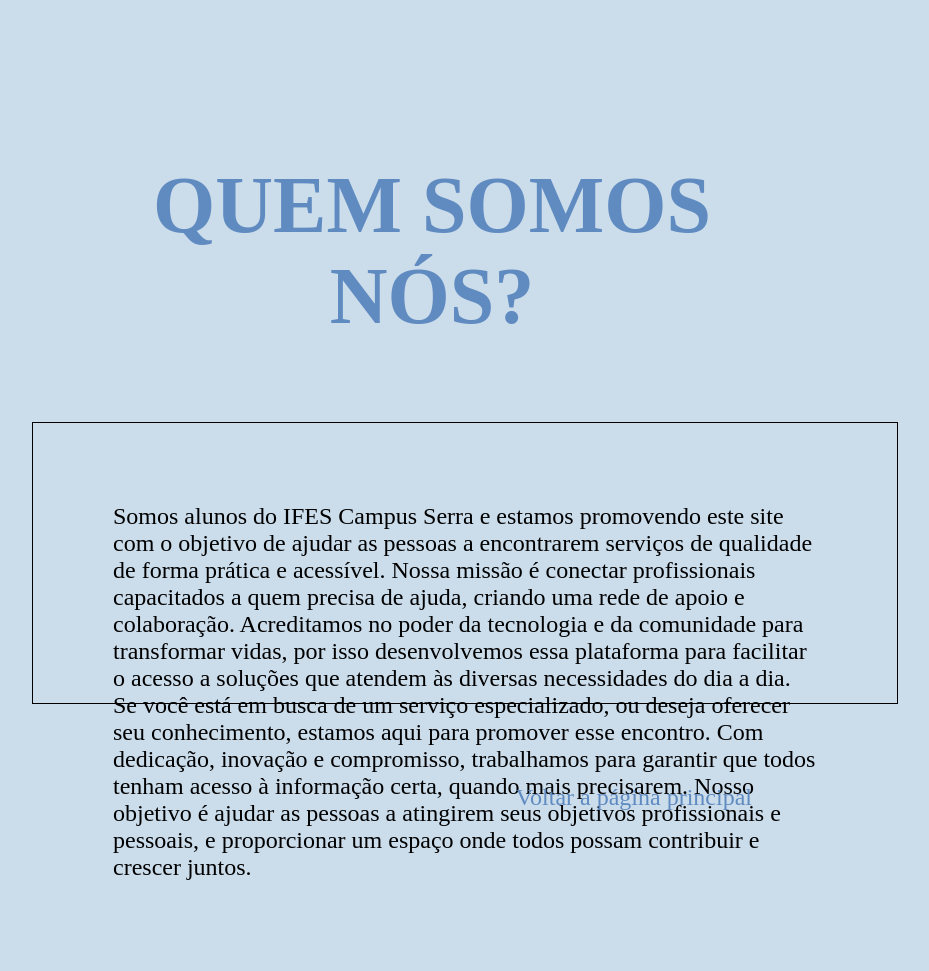
After one commit to JoseAugustoDev/workers-aid, a PHP site: page /pages/quemsomos.html in a window 1280 px wide. The commit adds this page. Shown: the whole page, without its empty margins (208-1137 px from the left). Run offline with PHP 8.4, Linux system fonts and the light colour scheme.

Commit message:
finalizando a tela principal

```diff
--- /dev/null
+++ b/pages/css/style2.css
@@ -0,0 +1,38 @@
+
+
+.descricao{
+    border: 1px solid black;
+    width: 90%;
+    height: 35vh;
+    display: flex;
+    font-size: 1.5rem;
+
+}
+
+section{
+    width: 100%;
+}
+
+.titulo_info, h1{
+    text-decoration: none;
+	color:#608BC1;
+    font-size: 5rem;
+    text-align: center;
+
+}
+
+*{
+    background-color: #CBDCEB;
+    margin: 5rem;
+}
+
+
+.voltar a{
+    text-decoration: none;
+    display: flex;
+    justify-content: right;
+    align-items:center;
+	color:#608BC1;
+    font-size: 1.5rem;
+
+}
--- a/pages/login.html
+++ b/pages/login.html
@@ -10,11 +10,14 @@
 
 <body>
     <div class="container">
+        <div class="imglogin">
         <img src="imgs/logo.jpg" alt="Logo">
+        </div>
         <section>
             <h1>Login</h1>
             <p>Seja Bem-Vindo</p>
             <div class="login">
+
                 <form action="/server/login.php" method="POST">
                     <label for="email">Email:</label>
                     <input type="email" name="email" required>
--- /dev/null
+++ b/pages/quemsomos.html
@@ -0,0 +1,33 @@
+<!DOCTYPE html>
+<html lang="en">
+<head>
+    <meta charset="UTF-8">
+    <meta name="viewport" content="width=device-width, initial-scale=1.0">
+    <link rel="stylesheet" href="css/style2.css">
+    <title>Quem somos</title>
+</head>
+<body>
+    <div class="titulo_info">
+        <h1>QUEM SOMOS NÓS?</h1>
+    </div>
+
+    <div class="descricao">
+    <P>Somos alunos do IFES Campus Serra e estamos promovendo este site com o objetivo de ajudar as pessoas a
+        encontrarem serviços de qualidade de forma prática e acessível. Nossa missão é conectar profissionais capacitados
+        a quem precisa de ajuda, criando uma rede de apoio e colaboração.
+
+        Acreditamos no poder da tecnologia e da comunidade para transformar vidas, por isso desenvolvemos essa plataforma
+        para facilitar o acesso a soluções que atendem às diversas necessidades do dia a dia. Se você está em busca de um serviço
+        especializado, ou deseja oferecer seu conhecimento, estamos aqui para promover esse encontro.
+
+        Com dedicação, inovação e compromisso, trabalhamos para garantir que todos tenham acesso à informação certa,
+        quando mais precisarem. Nosso objetivo é ajudar as pessoas a atingirem seus objetivos profissionais e pessoais, e proporcionar um espaço onde todos
+        possam contribuir e crescer juntos.</P>
+    </div>
+
+    <div class="voltar">
+        <a href="index.html">Voltar a página principal</a>
+    </div>
+
+</body>
+</html>
```
Also changed, not shown: pages/css/style.css (+20 -2 lines), pages/index.html (+16 -20 lines), pages/imgs/imagem principal.jpg (deleted), pages/imgs/imagem_principal.png (added).
